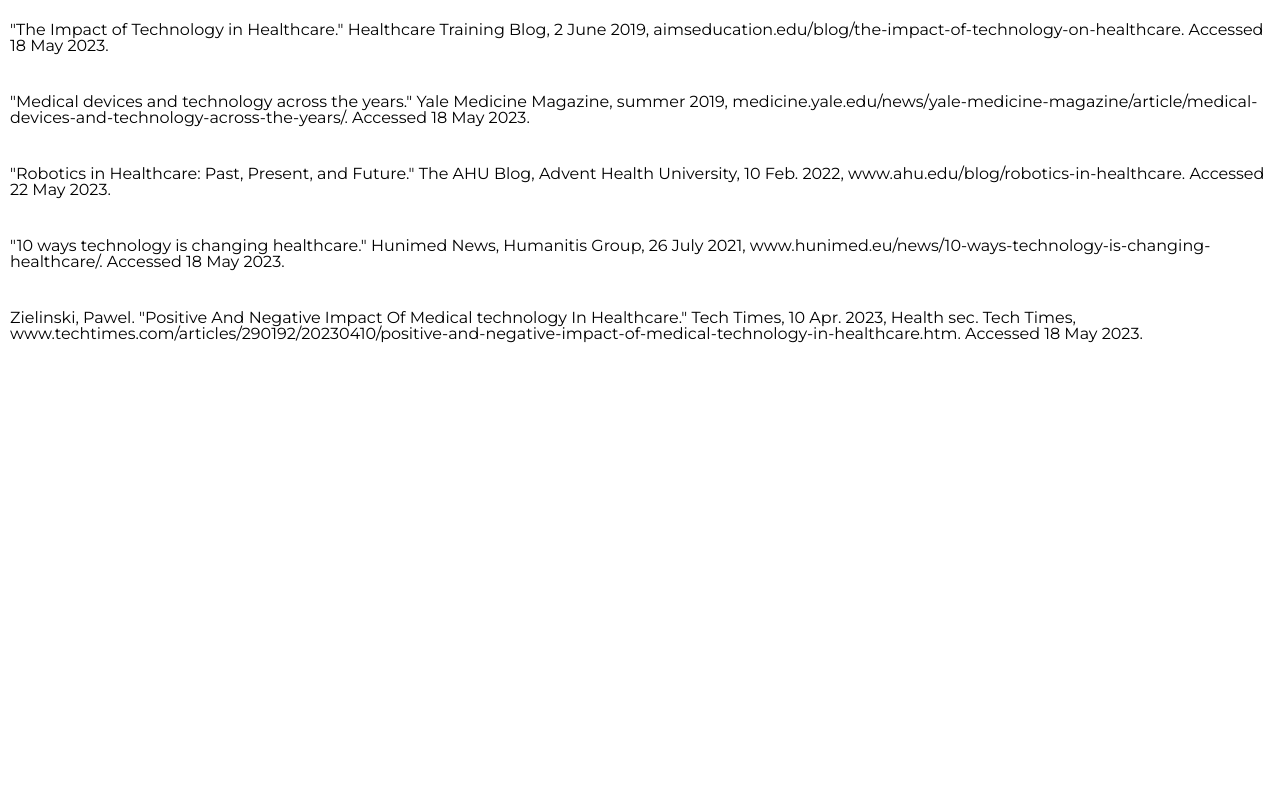
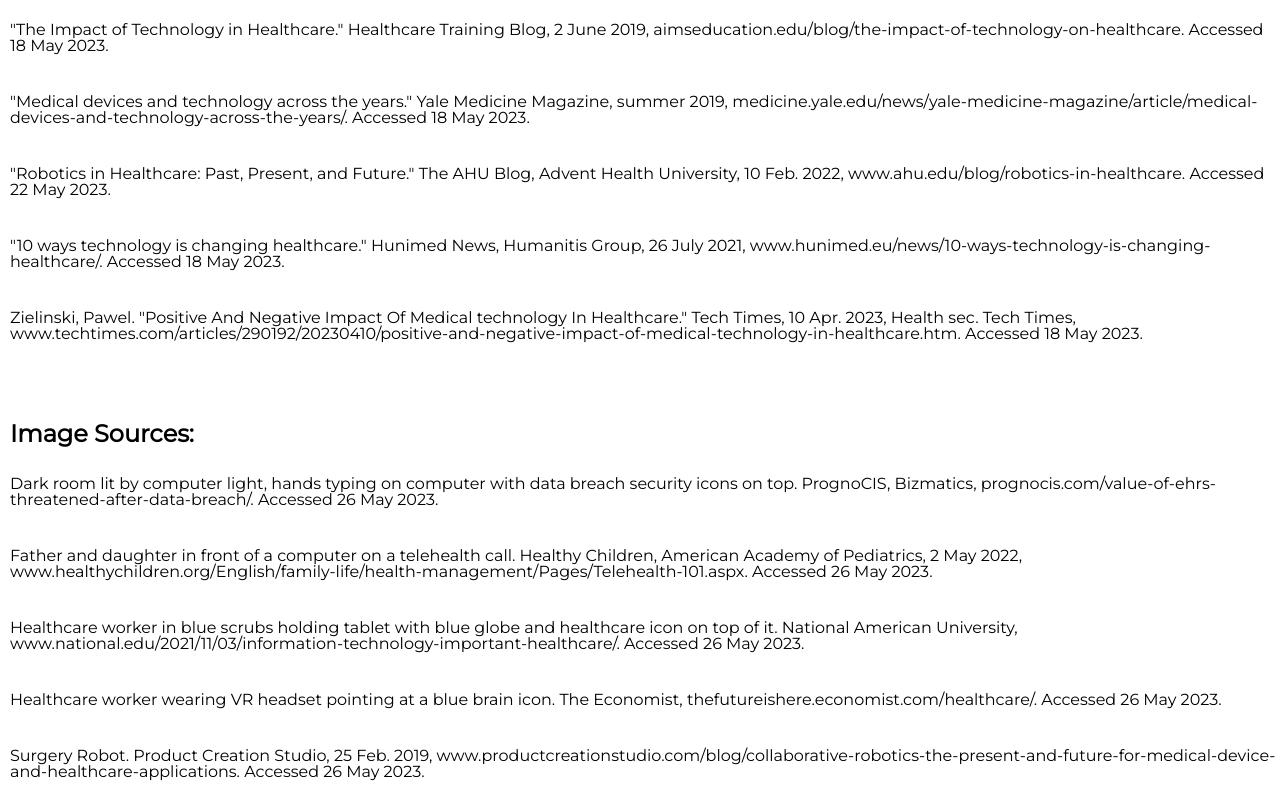
Before and after one commit to Eraser1919/Eraser1919.github.io, a plain HTML site: page sources.html in a window 1280 px wide. Shown: the part 400-1200 px from the top of the page. Before the commit the page ends 800 px from the top, so only its background shows below. Drawn offline with Linux system fonts and the light colour scheme.

Commit message:
add image sources

```diff
--- a/sources.css
+++ b/sources.css
@@ -16,3 +16,7 @@
 .source h2 {
     margin-bottom: 10px;
 }
+
+.imgsrc {
+    margin-top: 60px;
+}
--- a/sources.html
+++ b/sources.html
@@ -29,5 +29,13 @@
             <p>"10 ways technology is changing healthcare." Hunimed News, Humanitis Group, 26 July 2021, www.hunimed.eu/news/10-ways-technology-is-changing-healthcare/. Accessed 18 May 2023.</p>
             <p>Zielinski, Pawel. "Positive And Negative Impact Of Medical technology In Healthcare." Tech Times, 10 Apr. 2023, Health sec. Tech Times, www.techtimes.com/articles/290192/20230410/positive-and-negative-impact-of-medical-technology-in-healthcare.htm. Accessed 18 May 2023.</p>
         </div>
+        <h2 class = "imgsrc">Image Sources:</h2>
+        <div class = "sourcelinks">
+            <p>Dark room lit by computer light, hands typing on computer with data breach security icons on top. PrognoCIS, Bizmatics, prognocis.com/value-of-ehrs-threatened-after-data-breach/. Accessed 26 May 2023.</p>
+            <p>Father and daughter in front of a computer on a telehealth call. Healthy Children, American Academy of Pediatrics, 2 May 2022, www.healthychildren.org/English/family-life/health-management/Pages/Telehealth-101.aspx. Accessed 26 May 2023.</p>
+            <p>Healthcare worker in blue scrubs holding tablet with blue globe and healthcare icon on top of it. National American University, www.national.edu/2021/11/03/information-technology-important-healthcare/. Accessed 26 May 2023.</p>
+            <p>Healthcare worker wearing VR headset pointing at a blue brain icon. The Economist, thefutureishere.economist.com/healthcare/. Accessed 26 May 2023.</p>
+            <p>Surgery Robot. Product Creation Studio, 25 Feb. 2019, www.productcreationstudio.com/blog/collaborative-robotics-the-present-and-future-for-medical-device-and-healthcare-applications. Accessed 26 May 2023.</p>
+        </div>
     </div>
 </body>
```
